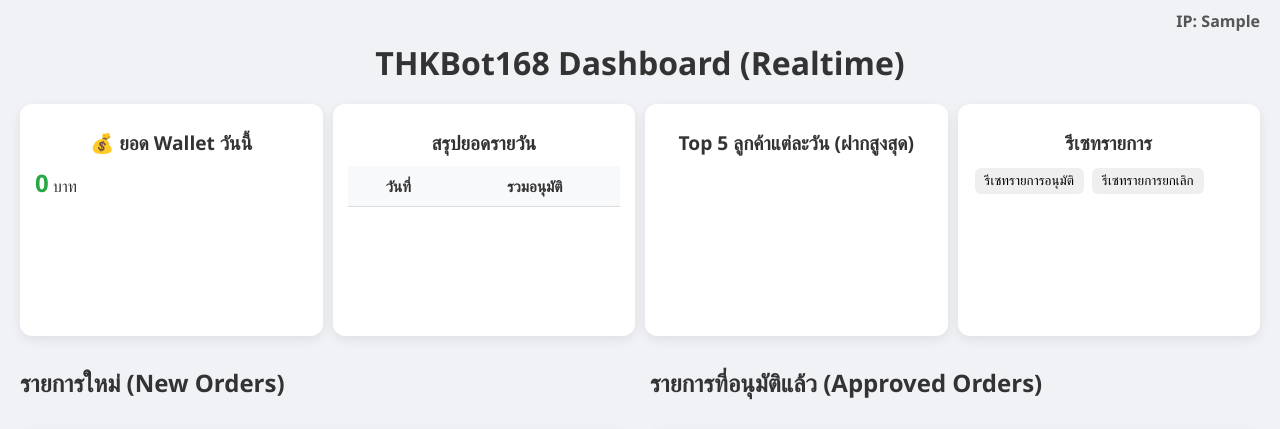
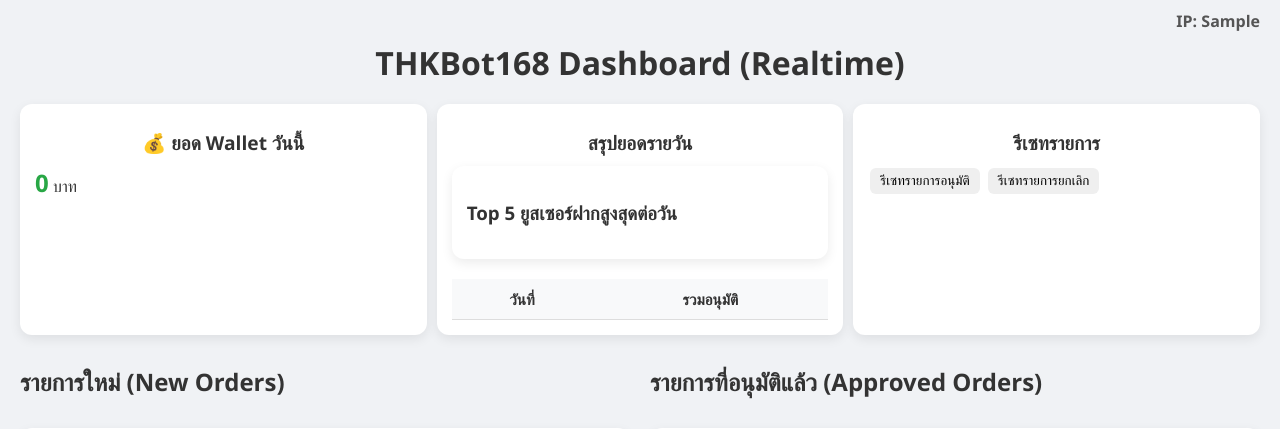
Before and after one commit to flook2018-prog/THKBOT168, a Python web app: template templates/index.html in a window 1280 px wide. Shown: the top 429 px of the page. Run offline with Jinja, Linux system fonts and the light colour scheme; the template is opened without the code that fills it: most values are stand-ins (such as "Sample title", 1, 10 or a date in 2020); lists and menus that the app fills with data are empty.

Commit message:
Update index.html

```diff
--- a/templates/index.html
+++ b/templates/index.html
@@ -29,6 +29,12 @@ button.restore:hover{background:#e0a800}
 ::-webkit-scrollbar{width:8px}
 ::-webkit-scrollbar-thumb{background-color:rgba(0,0,0,0.2);border-radius:4px}
 ::-webkit-scrollbar-track{background:transparent}
+
+/* --- กราฟแท่ง --- */
+#top-users-graph{margin-bottom:20px;background:#fff;padding:15px;border-radius:12px;box-shadow:0 4px 12px rgba(0,0,0,0.08);}
+.bar-container{display:flex;flex-direction:column;gap:8px;}
+.bar-label{font-weight:bold;margin-bottom:2px;}
+.bar{background:#28a745;height:24px;border-radius:6px;position:relative;color:white;text-align:right;padding-right:5px;font-size:0.9em;}
 </style>
 </head>
 <body>
@@ -42,14 +48,17 @@ button.restore:hover{background:#e0a800}
   </div>
   <div class="summary-card">
     <h2>สรุปยอดรายวัน</h2>
+
+    <!-- กราฟ Top Users -->
+    <div id="top-users-graph">
+      <h3>Top 5 ยูสเซอร์ฝากสูงสุดต่อวัน</h3>
+      <div class="bar-container" id="top-users-bars"></div>
+    </div>
+
     <table id="daily-summary" style="width:100%;border:none">
       <thead><tr><th>วันที่</th><th>รวมอนุมัติ</th></tr></thead>
       <tbody></tbody>
     </table>
-  </div>
-  <div class="summary-card">
-    <h2>Top 5 ลูกค้าแต่ละวัน (ฝากสูงสุด)</h2>
-    <canvas id="top5-chart" width="400" height="150"></canvas>
   </div>
   <div class="summary-card">
     <h2>รีเซทรายการ</h2>
@@ -97,22 +106,50 @@ button.restore:hover{background:#e0a800}
   </div>
 </div>
 
-<script src="https://cdn.jsdelivr.net/npm/chart.js"></script>
 <script>
-let top5Chart=null;
-
 async function fetchTransactions(){
     let resp=await fetch("/get_transactions");
     let data=await resp.json();
 
     document.getElementById("wallet-info").innerText = data.wallet_daily_total;
 
+    // daily summary
     let dailyBody = document.querySelector("#daily-summary tbody");
     dailyBody.innerHTML="";
     data.daily_summary.forEach(d=>{
         let row = dailyBody.insertRow();
         row.insertCell(0).innerText=d.date;
         row.insertCell(1).innerText=d.total;
+    });
+
+    // --- แสดงกราฟ Top Users ---
+    let topGraph = document.getElementById("top-users-bars");
+    topGraph.innerHTML="";
+    // จัดเก็บยอดรวม per user สำหรับวันปัจจุบัน
+    let today = new Date().toISOString().slice(0,10);
+    let userMap = {};
+    data.approved_orders.forEach(tx=>{
+        if(tx.customer_user && tx.customer_user.startsWith("thk")){
+            let day = tx.time_str.slice(0,10);
+            if(day===today){
+                if(!userMap[tx.customer_user]) userMap[tx.customer_user]=0;
+                userMap[tx.customer_user] += parseFloat(tx.amount)/100;
+            }
+        }
+    });
+    // แปลงเป็น array และ sort
+    let topUsers = Object.entries(userMap).sort((a,b)=>b[1]-a[1]).slice(0,5);
+    let maxVal = topUsers.length>0? topUsers[0][1]:1;
+    topUsers.forEach(([user,val])=>{
+        let barLabel = document.createElement("div");
+        barLabel.className="bar-label";
+        barLabel.innerText=`${user} (${val.toFixed(2)} บาท)`;
+        let bar = document.createElement("div");
+        bar.className="bar";
+        bar.style.width = `${(val/maxVal)*100}%`;
+        bar.innerText = `${val.toFixed(2)} บาท`;
+        topGraph.appendChild(barLabel);
+        topGraph.appendChild(bar);
     });
 
     function renderSlip(tx){
@@ -153,6 +190,14 @@ async function fetchTransactions(){
         cell.appendChild(btnApprove); cell.appendChild(btnCancel);
     });
 
+    function renderSlipApproved(tx){
+        if(tx.slip_filename){
+            return `<a href="/slip/${tx.slip_filename}" target="_blank">ดูรูป</a>`;
+        } else {
+            return "-";
+        }
+    }
+
     let approvedBody=document.querySelector("#approved-orders-table tbody");
     approvedBody.innerHTML="";
     data.approved_orders.forEach(tx=>{
@@ -166,15 +211,11 @@ async function fetchTransactions(){
         row.insertCell(6).innerText=tx.approver_name || "-";
         row.insertCell(7).innerText=tx.approved_time_str || "-";
         row.insertCell(8).innerText=tx.customer_user || "-";
-        row.insertCell(9).innerHTML=tx.slip_filename ? `<a href="/slip/${tx.slip_filename}" target="_blank">ดูรูป</a>` : "-";
+        row.insertCell(9).innerHTML=renderSlipApproved(tx);
 
         let restoreBtn=document.createElement("button");
         restoreBtn.className="restore"; restoreBtn.innerText="คืนเป็น New";
-        restoreBtn.onclick=async ()=>{
-            if(!confirm("คุณแน่ใจว่าจะคืนรายการนี้เป็น New?")) return;
-            await fetch("/restore",{method:"POST",headers:{"Content-Type":"application/json"},body:JSON.stringify({id:tx.id})});
-            fetchTransactions();
-        };
+        restoreBtn.onclick=async ()=>{if(!confirm("คุณแน่ใจว่าจะคืนรายการนี้เป็น New?")) return;await fetch("/restore",{method:"POST",headers:{"Content-Type":"application/json"},body:JSON.stringify({id:tx.id})});fetchTransactions();};
         row.insertCell(10).appendChild(restoreBtn);
     });
 
@@ -190,34 +231,12 @@ async function fetchTransactions(){
         row.insertCell(5).innerText=tx.bank || "-";
         row.insertCell(6).innerText=tx.canceler_name || "-";
         row.insertCell(7).innerText=tx.cancelled_time_str || "-";
-        row.insertCell(8).innerHTML=tx.slip_filename ? `<a href="/slip/${tx.slip_filename}" target="_blank">ดูรูป</a>` : "-";
+        row.insertCell(8).innerHTML=renderSlipApproved(tx);
 
         let restoreBtn=document.createElement("button");
         restoreBtn.className="restore"; restoreBtn.innerText="คืนเป็น New";
-        restoreBtn.onclick=async ()=>{
-            if(!confirm("คุณแน่ใจว่าจะคืนรายการนี้เป็น New?")) return;
-            await fetch("/restore",{method:"POST",headers:{"Content-Type":"application/json"},body:JSON.stringify({id:tx.id})});
-            fetchTransactions();
-        };
+        restoreBtn.onclick=async ()=>{if(!confirm("คุณแน่ใจว่าจะคืนรายการนี้เป็น New?")) return;await fetch("/restore",{method:"POST",headers:{"Content-Type":"application/json"},body:JSON.stringify({id:tx.id})});fetchTransactions();};
         row.insertCell(9).appendChild(restoreBtn);
-    });
-
-    // ------------------ Top5 Chart ------------------
-    let top5Data = data.top5_summary;
-    let ctx = document.getElementById("top5-chart").getContext("2d");
-    let labels = Object.keys(top5Data).sort();
-    let datasets=[];
-    labels.forEach(day=>{
-        top5Data[day].forEach((d,i)=>{
-            if(!datasets[i]) datasets[i]={label:d.user,data:[],backgroundColor:'rgba(40,167,69,0.6)'};
-            datasets[i].data.push(d.amount/100);
-        });
-    });
-    if(top5Chart) top5Chart.destroy();
-    top5Chart = new Chart(ctx,{
-        type:'bar',
-        data:{labels:labels,datasets:datasets},
-        options:{indexAxis:'y',responsive:true,plugins:{legend:{position:'bottom'}},scales:{x:{title:{display:true,text:'จำนวนเงิน (บาท)'}},y:{title:{display:true,text:'วัน'}}}}
     });
 }
 
```
